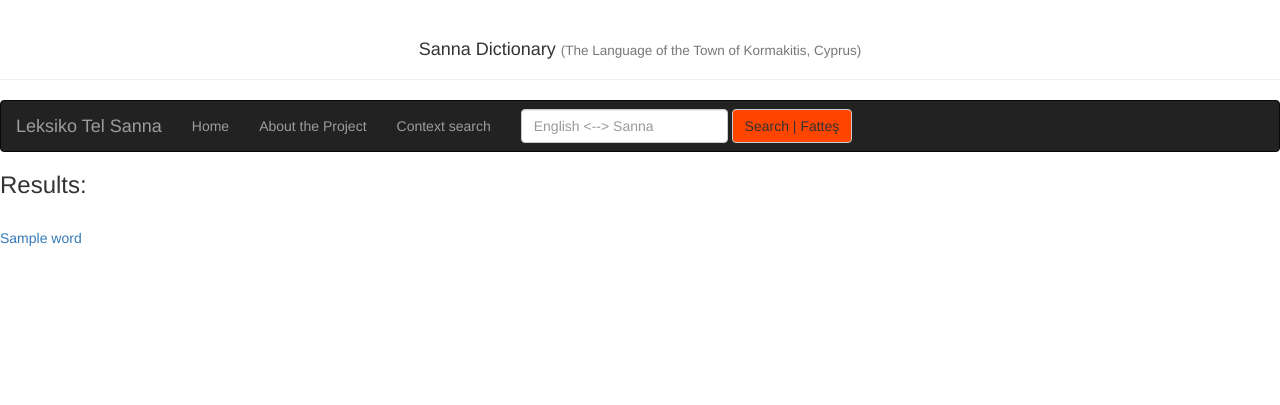
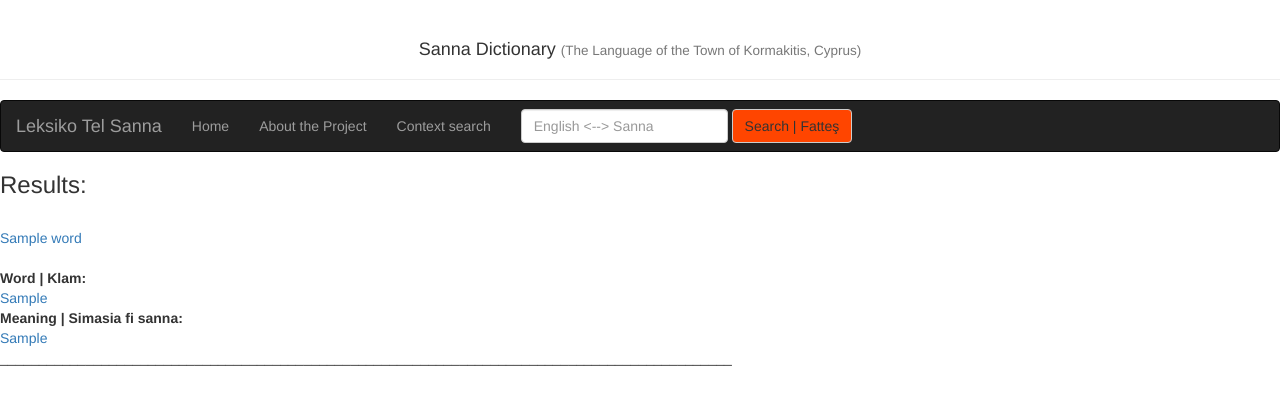
Before and after one commit to wmsimmons/SannaDictionary, a Flask app: template sanna/templates/results.html in a window 1280 px wide. Shown: the top 405 px of the page. Run offline with Flask 2, Linux system fonts and the light colour scheme; the template is opened without the code that fills it: most values are stand-ins (such as "Sample title", 1, 10 or a date in 2020); some libraries are stand-ins or nearby versions.

Commit message:
Update results.html

```diff
--- a/sanna/templates/results.html
+++ b/sanna/templates/results.html
@@ -3,5 +3,40 @@
 {% block content %}
 <h3 >Results:</h3><br>
 <a href="/word/{{ word }}">{{ word }}</a>
+<br>
+<br>
+<!-- access to all the words matching the query -->
+<!-- {% if entries %} -->
+
+     <!-- each query result will display this  -->
+    {% for entry in entries %}
+        <strong>Word | Klam: </strong>
+        <br>
+        <a href="/word/{{ entry['Sanna word']}}">{{ entry['Sanna word']}} </a>
+        <br>
+        <!-- special Sanna characters -->
+        <!-- %CE%B  = δ -->
+        <!-- %CF%87 = χ -->
+        <!-- %CE%B8 = θ -->
+        <!-- %CE%B3 = γ -->
+        <!-- %C5%9F = ş -->
+
+
+        <!-- %C3%A1 = á -->
+        <!-- %C3%AD = í -->
+        <!-- %C5%9F = ş -->
+        <strong>Meaning | Simasia fi sanna: </strong>
+        <br>
+        <a href="/word/{{ entry['English meaning'] }}">{{ entry['English meaning'] }}</a>
+        <br>
+     ______________________________________________________________________________________________
+     <br>
+     <br>
+    <!-- end of display for each query result  -->
+    {% endfor %}
+
+<!-- {% endif %} -->
+<!-- end of access to all the words matching the query -->
+
 
 {% endblock %}
```
